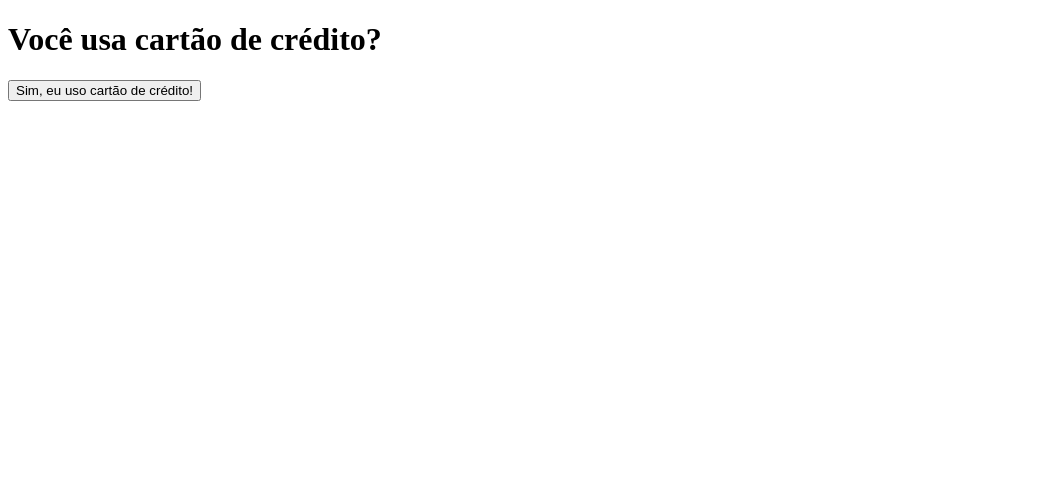
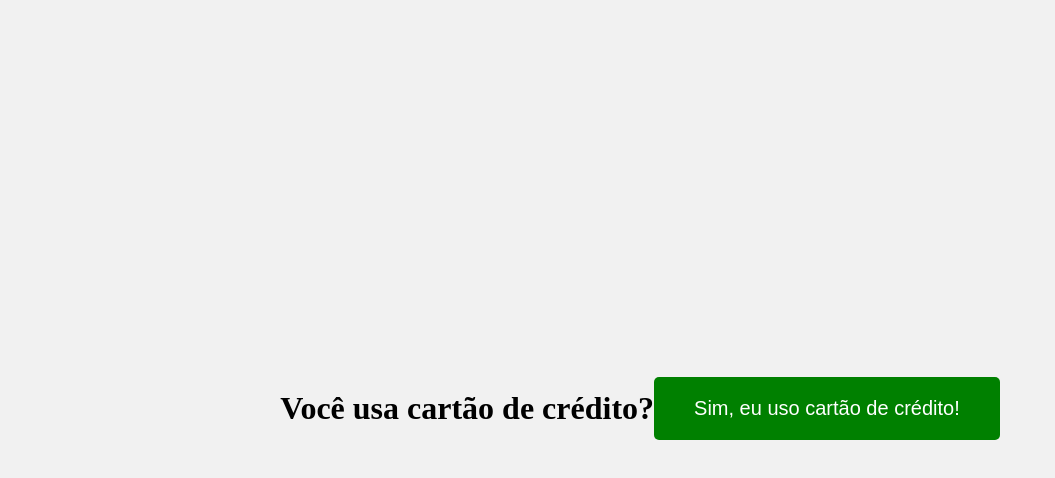
Before and after one commit to Gabriela702/gabriela702.github.io, a plain HTML site: page index.html in a window 1280 px wide. Shown: the whole page, without its empty margins (0-1055 px from the left). Drawn offline with Linux system fonts and the light colour scheme.

Commit message:
Update index.html

```diff
--- a/index.html
+++ b/index.html
@@ -2,6 +2,24 @@
 <html>
 <head>
   <title>Meu site do GitHub</title>
+  <style>
+    body {
+      display: flex;
+      justify-content: center;
+      align-items: center;
+      height: 100vh;
+      background-color: #f1f1f1;
+    }
+
+    button {
+      background-color: green;
+      color: white;
+      padding: 20px 40px;
+      border: none;
+      border-radius: 5px;
+      font-size: 20px;
+    }
+  </style>
 </head>
 <body>
   <h1>Você usa cartão de crédito?</h1>
```
